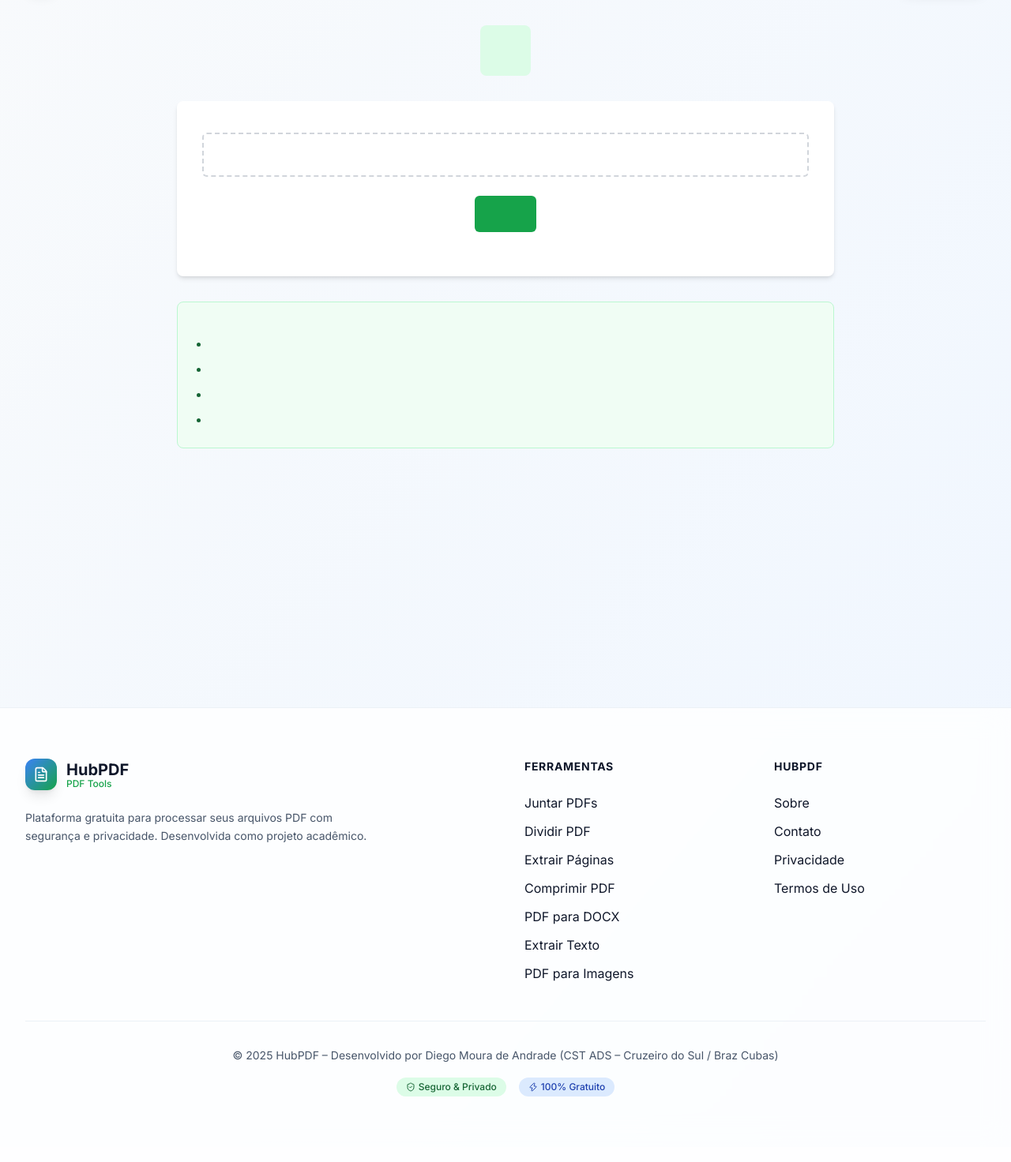
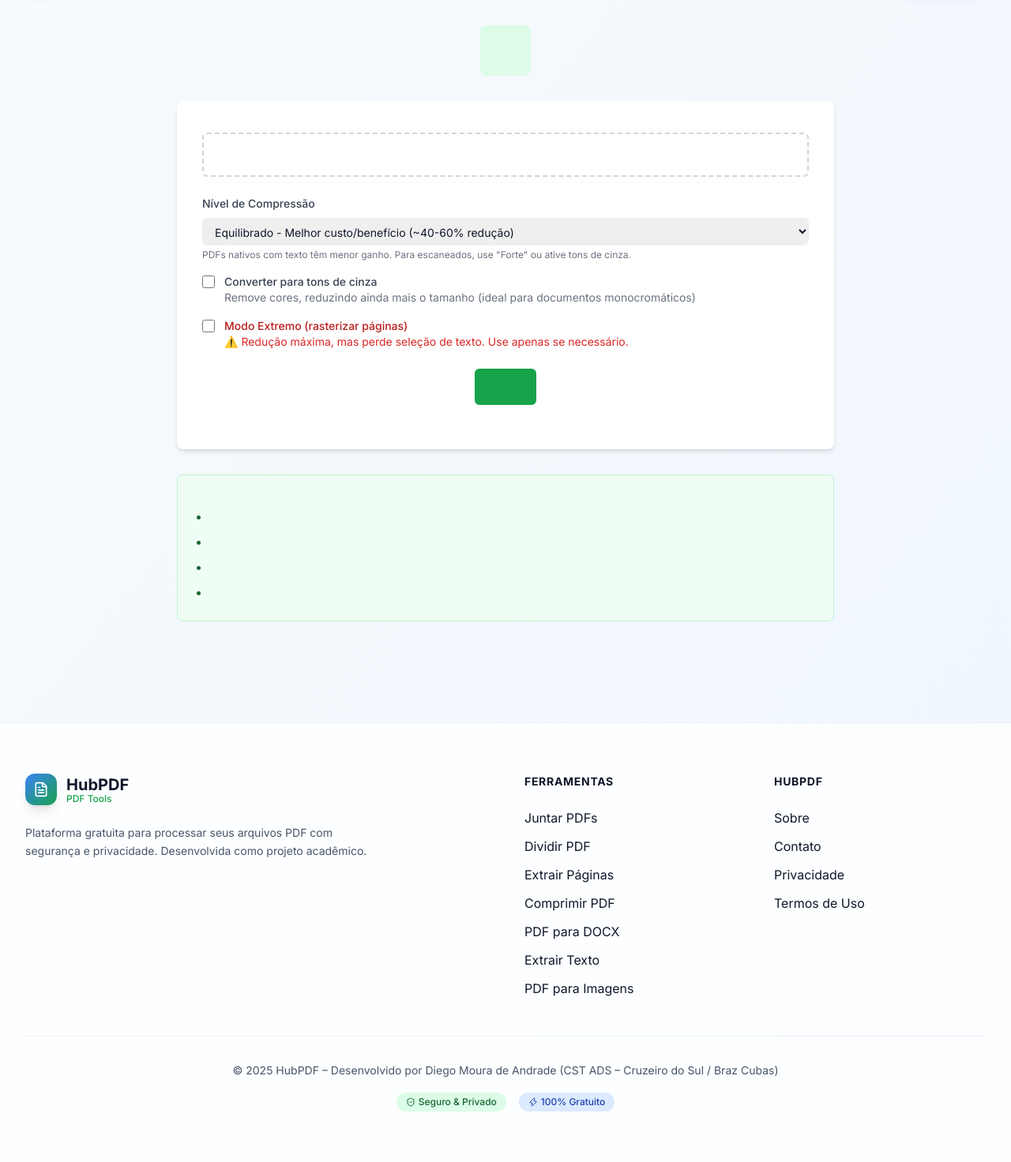
Before and after one commit to diegomoura09/HubPDF, a Python web app: template templates/tools/compress.html in a window 1280 px wide. Shown: the part 65-1537 px from the top of the page at 79% size. Before the commit the page ends 1454 px from the top, so only its background shows below. Run offline with Jinja, Linux system fonts and the light colour scheme; the template is opened without the code that fills it: most values are stand-ins (such as "Sample title", 1, 10 or a date in 2020); some libraries are stand-ins or nearby versions.

Commit message:
Add options to control PDF compression levels and output quality
Adds compression level selection (light, balanced, strong), grayscale conversion, and extreme mode (rasterize pages) options to the PDF compression tool.

Replit-Commit-Author: Agent
Replit-Commit-Session-Id: a20a4d93-0046-4bc2-adde-78577295eebd
Replit-Commit-Checkpoint-Type: intermediate_checkpoint
Replit-Commit-Event-Id: 0100b939-bb8c-46fd-9d22-581b8f72b040
Replit-Commit-Screenshot-Url: https://storage.googleapis.com/screenshot-production-us-central1/9d1c6065-e45c-4ae8-ab35-b37d098f7755/a20a4d93-0046-4bc2-adde-78577295eebd/3JIK61W

```diff
--- a/templates/tools/compress.html
+++ b/templates/tools/compress.html
@@ -41,6 +41,50 @@
                     </div>
                 </div>
                 <div id="file-name" class="mt-2 text-sm text-gray-600 hidden"></div>
+            </div>
+
+            <!-- Compression Options -->
+            <div class="mb-6 space-y-4">
+                <div>
+                    <label for="compression_level" class="block text-sm font-medium text-gray-700 mb-2">
+                        Nível de Compressão
+                    </label>
+                    <select id="compression_level" name="compression_level"
+                            class="mt-1 block w-full pl-3 pr-10 py-2 text-base border-gray-300 focus:outline-none focus:ring-green-500 focus:border-green-500 sm:text-sm rounded-md">
+                        <option value="light">Leve - Alta qualidade (~20-30% redução)</option>
+                        <option value="balanced" selected>Equilibrado - Melhor custo/benefício (~40-60% redução)</option>
+                        <option value="strong">Forte - Redução máxima (~60-80% redução)</option>
+                    </select>
+                    <p class="mt-1 text-xs text-gray-500">
+                        PDFs nativos com texto têm menor ganho. Para escaneados, use "Forte" ou ative tons de cinza.
+                    </p>
+                </div>
+
+                <div class="flex items-start">
+                    <div class="flex items-center h-5">
+                        <input id="grayscale" name="grayscale" type="checkbox" value="true"
+                               class="focus:ring-green-500 h-4 w-4 text-green-600 border-gray-300 rounded">
+                    </div>
+                    <div class="ml-3 text-sm">
+                        <label for="grayscale" class="font-medium text-gray-700">Converter para tons de cinza</label>
+                        <p class="text-gray-500">Remove cores, reduzindo ainda mais o tamanho (ideal para documentos monocromáticos)</p>
+                    </div>
+                </div>
+
+                <div class="flex items-start">
+                    <div class="flex items-center h-5">
+                        <input id="rasterize" name="rasterize" type="checkbox" value="true"
+                               class="focus:ring-red-500 h-4 w-4 text-red-600 border-gray-300 rounded">
+                    </div>
+                    <div class="ml-3 text-sm">
+                        <label for="rasterize" class="font-medium text-red-700">
+                            Modo Extremo (rasterizar páginas)
+                        </label>
+                        <p class="text-red-600">
+                            ⚠️ Redução máxima, mas perde seleção de texto. Use apenas se necessário.
+                        </p>
+                    </div>
+                </div>
             </div>
 
             <!-- Submit Button -->
```
